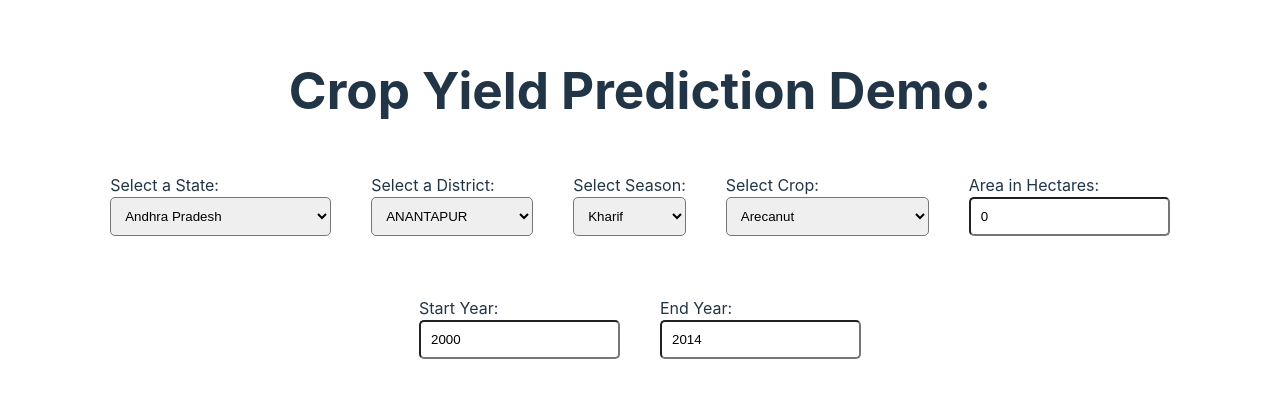
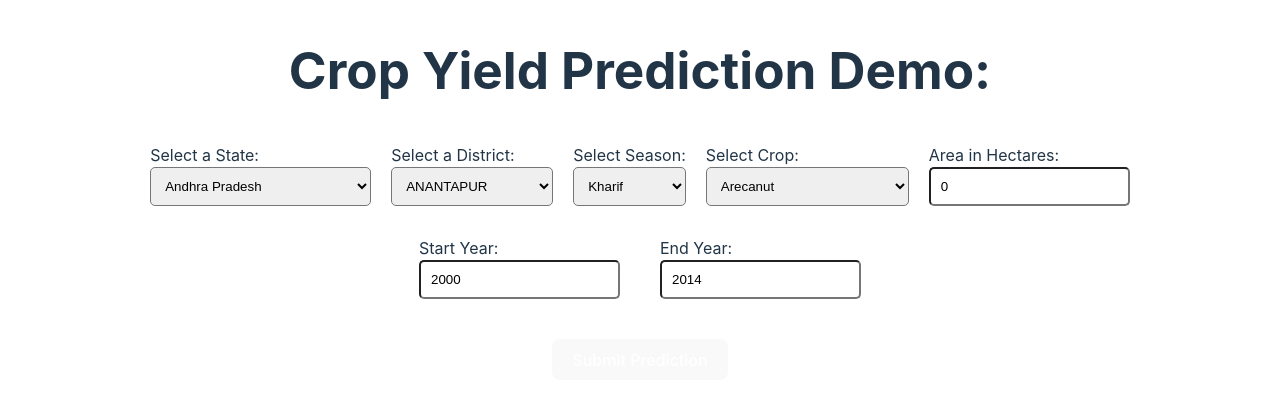
Before and after one commit to Prakhargarg-2010196/crop-yield-prediction, a React (Vite) app in the folder frontend/: page / in a window 1280 px wide. Shown: the top 398 px of the page. Built offline with nearby package versions, Linux system fonts and the light colour scheme.

Commit message:
Update padding in predictionForm component

```diff
--- a/frontend/src/components/predictionForm.jsx
+++ b/frontend/src/components/predictionForm.jsx
@@ -32,14 +32,13 @@ const PredictionForm = ({
           alignItems: "center",
           display: "flex",
           flexDirection: "column",
-          padding: "20px",
         }}
       >
         <h1>Crop Yield Prediction Demo:</h1>
         <div className="prediction-form" style={{ display: "flex" }}>
           <div
             style={{
-              padding: "20px",
+              padding: "10px",
               display: "flex",
               flexDirection: "column",
             }}
@@ -61,7 +60,7 @@ const PredictionForm = ({
           {state && (
             <div
               style={{
-                padding: "20px",
+                padding: "10px",
                 display: "flex",
                 flexDirection: "column",
               }}
@@ -83,7 +82,7 @@ const PredictionForm = ({
 
           <div
             style={{
-              padding: "20px",
+              padding: "10px",
               display: "flex",
               flexDirection: "column",
             }}
@@ -104,7 +103,7 @@ const PredictionForm = ({
 
           <div
             style={{
-              padding: "20px",
+              padding: "10px",
               display: "flex",
               flexDirection: "column",
             }}
@@ -125,7 +124,7 @@ const PredictionForm = ({
 
           <div
             style={{
-              padding: "20px",
+              padding: "10px",
               display: "flex",
               flexDirection: "column",
             }}
```
